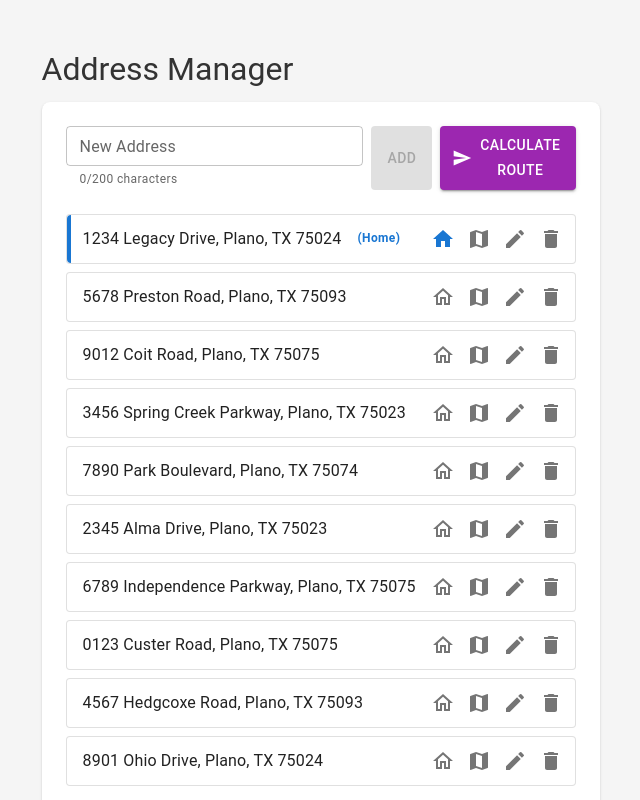
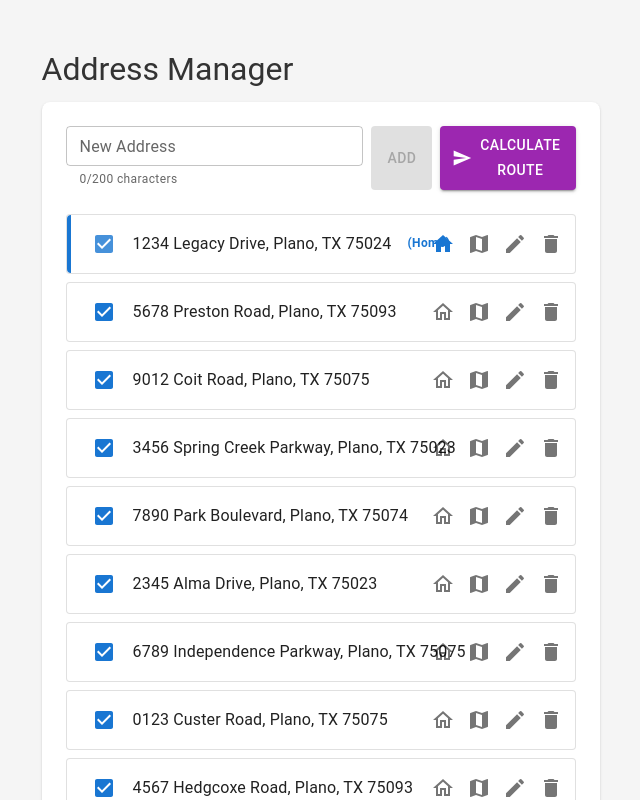
Before and after one commit to paulwoods/travel, a React (Vite) app in the folder client/: page / in a window 1280 px wide. Shown: the top 800 px of the page, without its empty margins (319-959 px from the left). Built offline with nearby package versions, Linux system fonts and the light colour scheme.

Commit message:
feat(frontend): add address selection checkboxes and improve home address handling

```diff
--- a/client/src/components/AddressManager.tsx
+++ b/client/src/components/AddressManager.tsx
@@ -14,6 +14,7 @@ import {
   useTheme,
   useMediaQuery,
   CircularProgress,
+  Checkbox,
 } from '@mui/material';
 import {
   Edit as EditIcon,
@@ -29,21 +30,22 @@ interface Address {
   id: string;
   text: string;
   isHome: boolean;
+  isSelected: boolean;
 }
 
 const STORAGE_KEY = 'travel-addresses';
 
 const INITIAL_ADDRESSES: Address[] = [
-  { id: '1', text: '1234 Legacy Drive, Plano, TX 75024', isHome: true },
-  { id: '2', text: '5678 Preston Road, Plano, TX 75093', isHome: false },
-  { id: '3', text: '9012 Coit Road, Plano, TX 75075', isHome: false },
-  { id: '4', text: '3456 Spring Creek Parkway, Plano, TX 75023', isHome: false },
-  { id: '5', text: '7890 Park Boulevard, Plano, TX 75074', isHome: false },
-  { id: '6', text: '2345 Alma Drive, Plano, TX 75023', isHome: false },
-  { id: '7', text: '6789 Independence Parkway, Plano, TX 75075', isHome: false },
-  { id: '8', text: '0123 Custer Road, Plano, TX 75075', isHome: false },
-  { id: '9', text: '4567 Hedgcoxe Road, Plano, TX 75093', isHome: false },
-  { id: '10', text: '8901 Ohio Drive, Plano, TX 75024', isHome: false },
+  { id: '1', text: '1234 Legacy Drive, Plano, TX 75024', isHome: true, isSelected: true },
+  { id: '2', text: '5678 Preston Road, Plano, TX 75093', isHome: false, isSelected: true },
+  { id: '3', text: '9012 Coit Road, Plano, TX 75075', isHome: false, isSelected: true },
+  { id: '4', text: '3456 Spring Creek Parkway, Plano, TX 75023', isHome: false, isSelected: true },
+  { id: '5', text: '7890 Park Boulevard, Plano, TX 75074', isHome: false, isSelected: true },
+  { id: '6', text: '2345 Alma Drive, Plano, TX 75023', isHome: false, isSelected: true },
+  { id: '7', text: '6789 Independence Parkway, Plano, TX 75075', isHome: false, isSelected: true },
+  { id: '8', text: '0123 Custer Road, Plano, TX 75075', isHome: false, isSelected: true },
+  { id: '9', text: '4567 Hedgcoxe Road, Plano, TX 75093', isHome: false, isSelected: true },
+  { id: '10', text: '8901 Ohio Drive, Plano, TX 75024', isHome: false, isSelected: true },
 ];
 
 export const AddressManager = () => {
@@ -74,7 +76,12 @@ export const AddressManager = () => {
     if (newAddress.trim() && newAddress.length <= 200) {
       setAddresses([
         ...addresses,
-        { id: Date.now().toString(), text: newAddress.trim(), isHome: false }
+        {
+          id: Date.now().toString(),
+          text: newAddress.trim(),
+          isHome: false,
+          isSelected: true
+        }
       ]);
       setNewAddress('');
     }
@@ -107,20 +114,36 @@ export const AddressManager = () => {
   const handleToggleHome = (id: string) => {
     setAddresses(addresses.map(addr => ({
       ...addr,
-      isHome: addr.id === id ? !addr.isHome : false
+      isHome: addr.id === id ? !addr.isHome : false,
+      isSelected: addr.id === id ? true : addr.isSelected
     })));
+  };
+
+  const handleToggleSelect = (id: string) => {
+    const address = addresses.find(addr => addr.id === id);
+    if (address?.isHome) return;
+
+    setAddresses(addresses.map(addr =>
+      addr.id === id ? { ...addr, isSelected: !addr.isSelected } : addr
+    ));
   };
 
   const handleSubmit = async () => {
     try {
       setError(null);
       setIsLoading(true);
+      const selectedAddresses = addresses.filter(addr => addr.isSelected);
+
+      if (selectedAddresses.length < 2) {
+        throw new Error('Please select at least two addresses to calculate a route');
+      }
+
       const response = await fetch('http://localhost:3000/api', {
         method: 'POST',
         headers: {
           'Content-Type': 'application/json',
         },
-        body: JSON.stringify({ addresses }),
+        body: JSON.stringify({ addresses: selectedAddresses }),
       });
 
       if (!response.ok) {
@@ -200,7 +223,7 @@ export const AddressManager = () => {
             color="secondary"
             startIcon={isLoading ? <CircularProgress size={20} color="inherit" /> : <SendIcon />}
             onClick={handleSubmit}
-            disabled={addresses.length === 0 || isLoading}
+            disabled={addresses.filter(addr => addr.isSelected).length < 2 || isLoading}
             sx={{
               minWidth: { xs: '100%', sm: 'auto' },
               height: { xs: '40px', sm: 'auto' }
@@ -279,6 +302,18 @@ export const AddressManager = () => {
                 </Box>
               ) : (
                 <>
+                  <Checkbox
+                    checked={address.isSelected}
+                    onChange={() => handleToggleSelect(address.id)}
+                    disabled={address.isHome}
+                    sx={{
+                      mr: 1,
+                      '&.Mui-disabled': {
+                        color: 'primary.main',
+                        opacity: 0.8
+                      }
+                    }}
+                  />
                   <ListItemText
                     primary={
                       <Box sx={{ display: 'flex', alignItems: 'center', gap: 1 }}>
```
